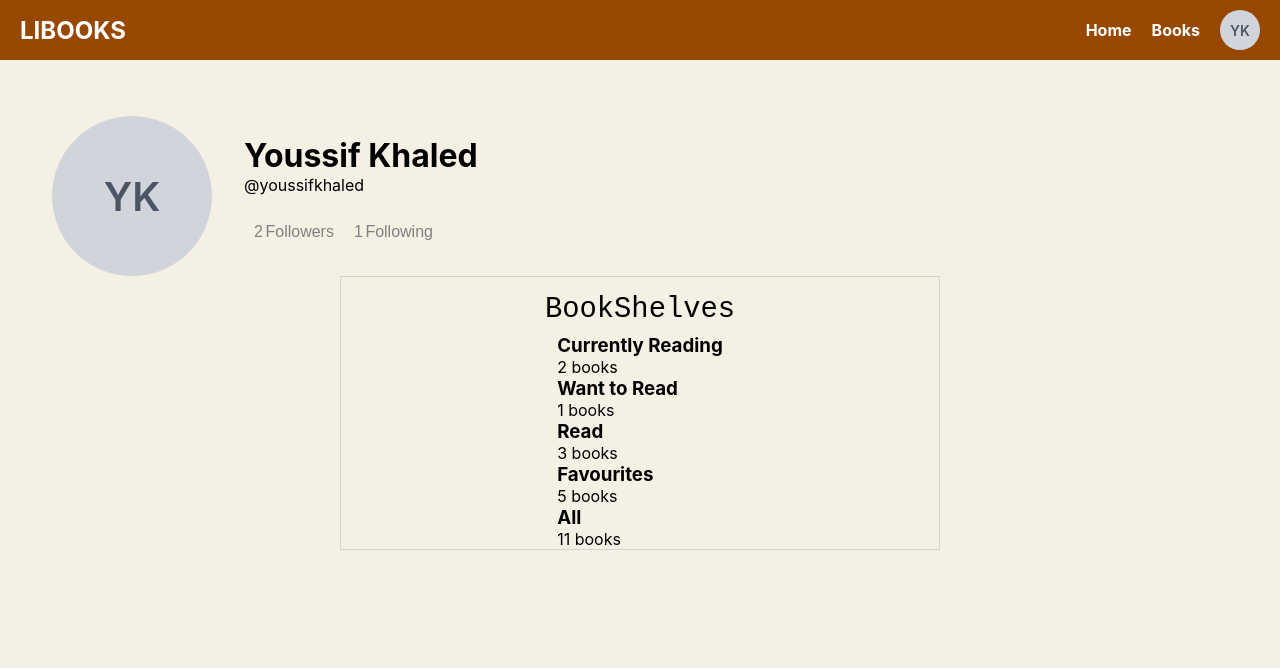
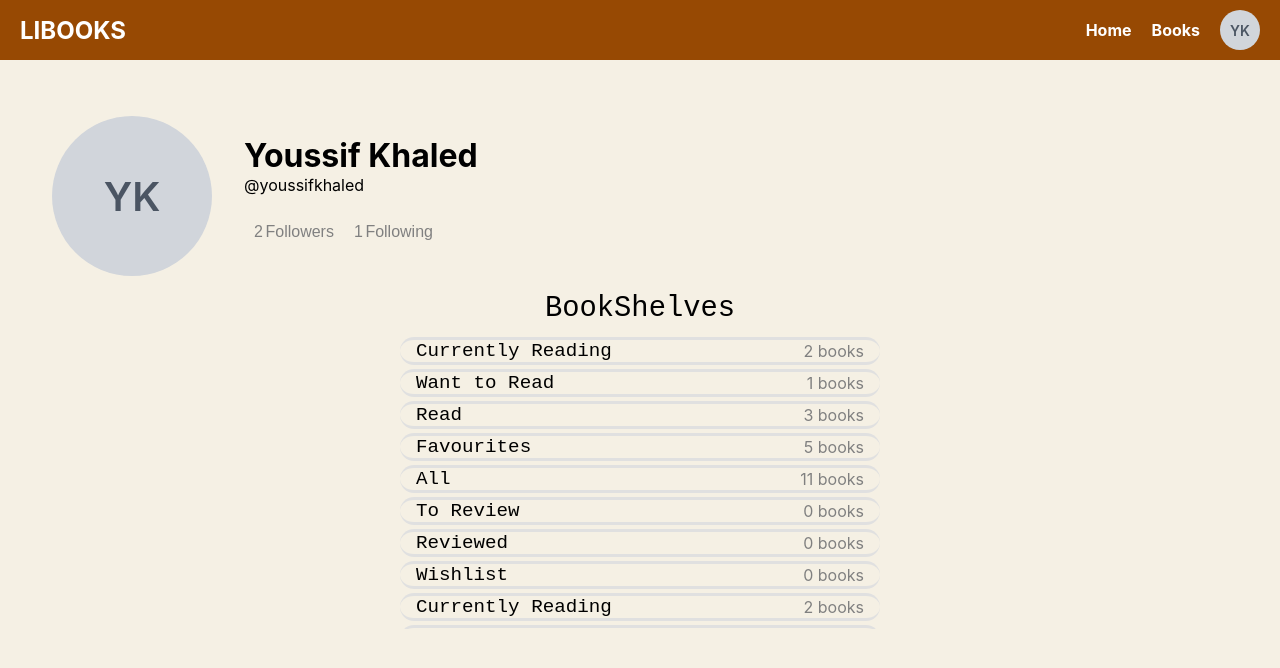
Before and after one commit to mahfouz72/LiBooks, a React (Create React App) app in the folder frontend/: page /profile in a window 1280 px wide. Shown: the top 668 px of the page. Built offline with nearby package versions, Linux system fonts and the light colour scheme.

Commit message:
feat: Implement basic design features as a shell without functionalities

```diff
--- a/frontend/src/Components/BookShelves/BookShelf.jsx
+++ b/frontend/src/Components/BookShelves/BookShelf.jsx
@@ -1,11 +1,25 @@
-
+import "./BookShelves.css";
+import { useState } from "react";
+import EditIcon from '@mui/icons-material/Edit';
 
 function BookShelfItem({ key, name, numberOfBooks }) {
+
+    const [isHovered, setIsHovered] = useState(false);
+
     return (
-        <div className="bookShelfItem">
-            <h3>{name}</h3>
-            <p>{numberOfBooks} books</p>
-        </div>
+        <li
+            className="bookShelfItem"
+            key={key}
+            onMouseEnter={() => setIsHovered(true)}
+            onMouseLeave={() => setIsHovered(false)}
+        >
+            <p className="shelfName">{name}</p>
+            {isHovered?
+                <EditIcon className="editIcon" />
+                :
+                <p className="numberOfBooks">{numberOfBooks} books</p>
+            }
+        </li>
     );
 }
 
--- /dev/null
+++ b/frontend/src/Components/BookShelves/BookShelves.css
@@ -0,0 +1,81 @@
+.bookShelves {
+    width: 100%;
+    height: 37vh;
+    display: flex;
+    flex-direction: column;
+    align-items: center;
+    overflow-y: auto;
+}
+
+.bookShelves::-webkit-scrollbar {
+    width: 2vh;
+}
+
+.bookShelves::-webkit-scrollbar-track {
+    background: #f1f1f1;
+    border-radius: 1vh;
+}
+
+.bookShelves::-webkit-scrollbar-thumb {
+    background: #62544a;
+    border-radius: 1vh;
+}
+
+.bookShelves::-webkit-scrollbar-thumb:hover {
+    background: #474040;
+    cursor: grab;
+}
+
+.bookShelfItem {
+    width: 80%;
+    height: 5vh;
+    display: flex;
+    margin-top: 0.5vh;
+    padding-left: 2vh;
+    border-radius: 2vh;
+    align-items: center;
+    flex-direction: row;
+    border-top: 0.4vh solid #e0e0e0;
+    border-bottom: 0.4vh solid #e0e0e0;
+}
+
+.bookShelfItem:hover {
+    background-color: #9d673b;
+}
+
+.shelfName {
+    max-width: 80%;
+    overflow: hidden;
+    font-weight: 500;
+    font-size: 1.2rem;
+    white-space: nowrap;
+    font-family: monospace;
+    text-overflow: ellipsis;
+}
+
+.bookShelfItem:hover .shelfName {
+    color: white;
+}
+
+.numberOfBooks {
+    color: grey;
+    max-width: 20%;
+    font-size: 1rem;
+    overflow: hidden;
+    font-weight: 400;
+    margin-left: auto;
+    margin-right: 2vh;
+    white-space: nowrap;
+    text-overflow: ellipsis;
+}
+
+.editIcon {
+    color: white;
+    margin-left: auto;
+    margin-right: 2vh;
+}
+
+.editIcon:hover {
+    color: black;
+    cursor: pointer;
+}
--- a/frontend/src/Components/BookShelves/BookShelves.jsx
+++ b/frontend/src/Components/BookShelves/BookShelves.jsx
@@ -1,35 +1,35 @@
 import BookShelf from "./BookShelf";
+import "./BookShelves.css";
 
 function BookShelves() {
 
     const bookshelves = [
-        {
-            name: "Currently Reading",
-            numberOfBooks: 2
-        },
-        {
-            name: "Want to Read",
-            numberOfBooks: 1
-        },
-        {
-            name: "Read",
-            numberOfBooks: 3
-        },
-        {
-            name: "Favourites",
-            numberOfBooks: 5
-        },
-        {
-            name: "All",
-            numberOfBooks: 11
-        }
+        {id: 1, name: "Currently Reading", numberOfBooks: 2},
+        {id: 2, name: "Want to Read", numberOfBooks: 1},
+        {id: 3, name: "Read", numberOfBooks: 3},
+        {id: 4, name: "Favourites", numberOfBooks: 5},
+        {id: 5, name: "All", numberOfBooks: 11},
+        {id: 6, name: "To Review", numberOfBooks: 0},
+        {id: 7, name: "Reviewed", numberOfBooks: 0},
+        {id: 8, name: "Wishlist", numberOfBooks: 0},
+        {id: 9, name: "Currently Reading", numberOfBooks: 2},
+        {id: 10, name: "Want to Read", numberOfBooks: 1},
+        {id: 11, name: "Read", numberOfBooks: 3},
+        {id: 12, name: "Favourites", numberOfBooks: 5},
+        {id: 13, name: "All", numberOfBooks: 11},
+        {id: 14, name: "To Review", numberOfBooks: 0},
+        {id: 15, name: "Reviewed", numberOfBooks: 0},
+        {id: 16, name: "Wishlist", numberOfBooks: 0},
+        {id: 17, name: "Currently Reading", numberOfBooks: 2},
     ];
 
+    const pageSize = 8;
+
     return (
-        <ul>
-            {bookshelves.map((bookshelf, index) => {
+        <ul className="bookShelves">
+            {bookshelves.map((bookshelf) => {
                 return (
-                    <BookShelf key={index} name={bookshelf.name} numberOfBooks={bookshelf.numberOfBooks} />
+                    <BookShelf key={bookshelf.id} name={bookshelf.name} numberOfBooks={bookshelf.numberOfBooks} />
                 );
             })}
         </ul>
--- a/frontend/src/pages/profile/Profile.css
+++ b/frontend/src/pages/profile/Profile.css
@@ -51,7 +51,6 @@
   padding-top: 2vh;
   align-items: center;
   flex-direction: column;
-  border: 1px solid #d1d5db;
 }
 
 .bookShelvesTitle {
--- a/frontend/src/pages/profile/Profile.jsx
+++ b/frontend/src/pages/profile/Profile.jsx
@@ -33,7 +33,6 @@ function Profile() {
                     </div>
                 </div>
                 <div className="bookShelvesWrapper">
-                    {/* Bookshelf */}
                     <span className="bookShelvesTitle">BookShelves</span>
                     <BookShelves />
                 </div>
```
